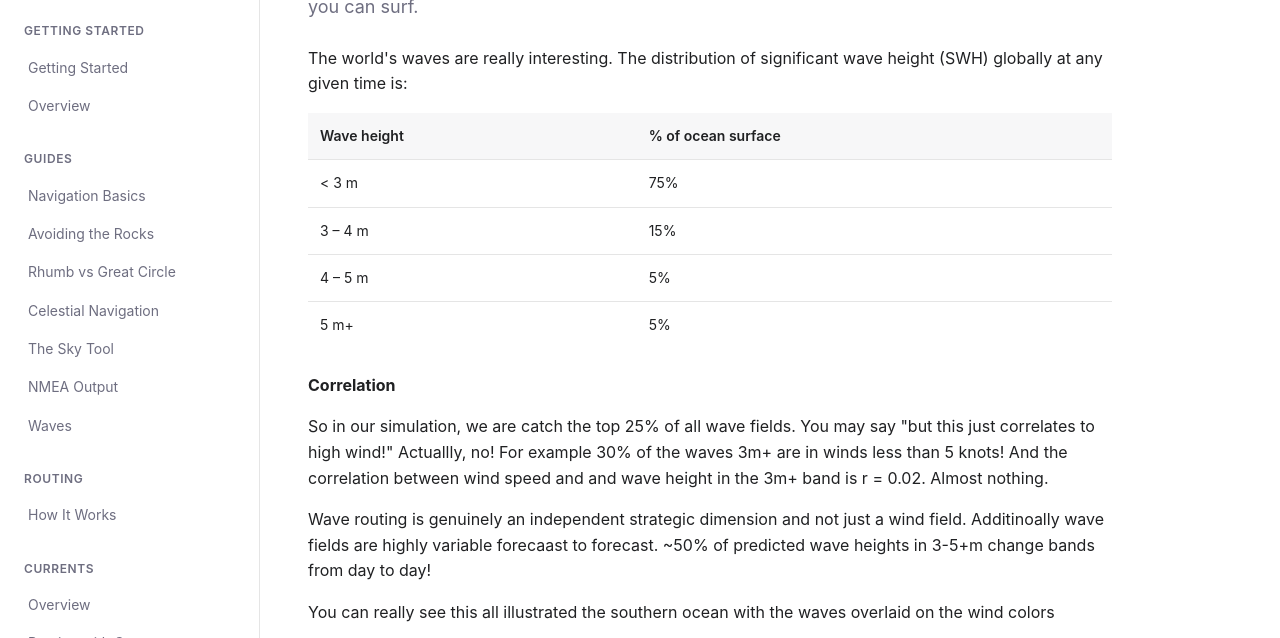
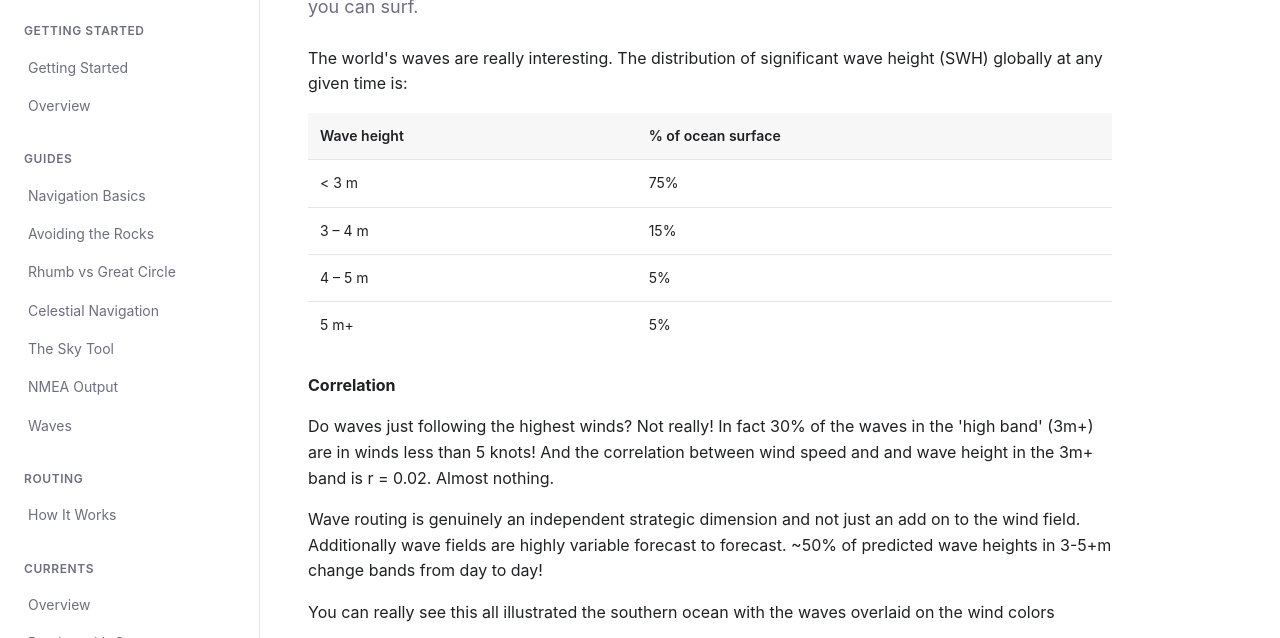
Before and after one commit to Fairlead-Ventures-LLC/fairwinds-docs, an Eleventy site: page src/en/guides/waves.md in a window 1280 px wide. Shown: the part 152-790 px from the top of the page. Built offline with nearby package versions, Linux system fonts and the light colour scheme; Eleventy itself is replaced by a stand-in of ours; files that its build step writes are made by us from their sources.

Commit message:
fixed waves grammer

```diff
--- a/src/en/guides/waves.md
+++ b/src/en/guides/waves.md
@@ -19,9 +19,9 @@ The world's waves are really interesting. The distribution of significant wave h
 
 **Correlation**
 
-So in our simulation, we are catch the top 25% of all wave fields. You may say "but this just correlates to high wind!" Actuallly, no! For example 30% of the waves 3m+ are in winds less than 5 knots!  And the correlation between wind speed and and wave height in the 3m+ band is r = 0.02. Almost nothing.
+Do waves just following the highest winds? Not really!  In fact 30% of the waves in the 'high band' (3m+) are in winds less than 5 knots!  And the correlation between wind speed and and wave height in the 3m+ band is r = 0.02. Almost nothing.
 
-Wave routing is genuinely an independent strategic dimension and not just a wind field. Additinoally wave fields are highly variable forecaast to forecast. ~50% of predicted wave heights in 3-5+m change bands from day to day!
+Wave routing is genuinely an independent strategic dimension and not just an add on to the wind field. Additionally wave fields are highly variable forecast to forecast. ~50% of predicted wave heights in 3-5+m change bands from day to day!
 
 You can really see this all illustrated  the southern ocean with the waves overlaid on the wind colors
 
```
